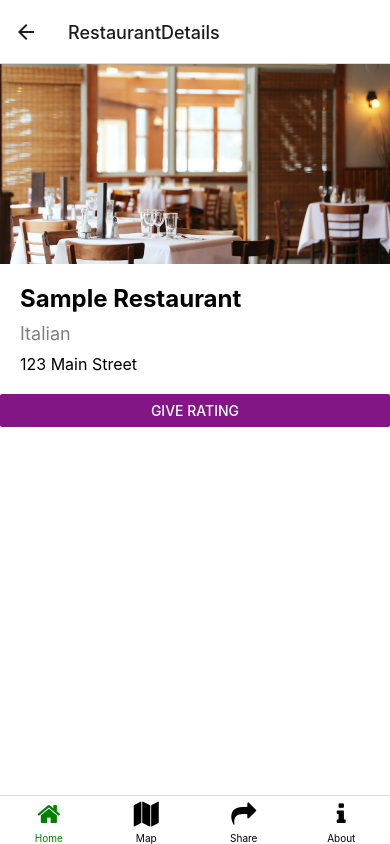
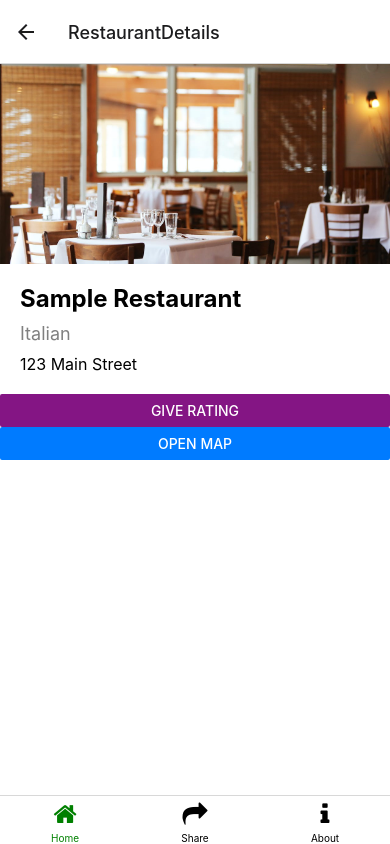
Before and after one commit to e41c/mealMate, a React Native app: screen /RestaurantDetails in a window 390 px wide. Built offline with nearby package versions, Linux system fonts and the light colour scheme.

Commit message:
home screen refactored

```diff
--- a/App.js
+++ b/App.js
@@ -39,13 +39,13 @@ export default function App() {
           name="Home"
           component={HomeStackScreen}
           options={{
-            headerShown: false,
             tabBarIcon: ({ color, size }) => (
               <Icon name="home" size={size} color={color} />
             ),
           }}
+
         />
-        <Tab.Screen
+        {/* <Tab.Screen
           name="Map"
           component={MapScreen}
           options={{
@@ -53,7 +53,7 @@ export default function App() {
               <Icon name="map" size={size} color={color} />
             ),
           }}
-        />
+        /> */}
         <Tab.Screen
           name="Share"
           component={ShareScreen}
--- a/app.json
+++ b/app.json
@@ -9,7 +9,17 @@
     "splash": {
       "image": "./assets/splash.png",
       "resizeMode": "contain",
-      "backgroundColor": "#ffffff"
+      "backgroundColor": "#ffffff",
+      "android": {
+        "permissions": ["INTERNET", "ACCESS_NETWORK_STATE"]
+      },
+      "ios": {
+        "infoPlist": {
+          "NSAppTransportSecurity": {
+            "NSAllowsArbitraryLoads": true
+          }
+        }
+      }
     },
     "assetBundlePatterns": [
       "**/*"
--- a/src/screens/HomeScreen.jsx
+++ b/src/screens/HomeScreen.jsx
@@ -1,14 +1,72 @@
 // HomeScreen.js
-import React from 'react';
-import { View, Text, TouchableOpacity, StyleSheet } from 'react-native';
+import React, {useState, useEffect} from 'react';
+import { View, Text, TouchableOpacity, StyleSheet, TextInput, FlatList } from 'react-native';
 import { SearchBar } from './SearchBar';
 
 const HomeScreen = ({ navigation }) => {
+  const [searchResults, setSearchResults] = useState([]);
+  const [isSearching, setIsSearching] = useState(false);
+
+  const [query, setQuery] = useState('');
+  const [cuisine, setCuisine] = useState('');
+  const [location, setLocation] = useState('');
+
+  const handleSearch = () => {
+    setIsSearching(true);
+
+
+    const results = [
+      { id: 1, name: 'Restaurant 1' },
+      { id: 2, name: 'Restaurant 2' },
+      { id: 3, name: 'Restaurant 3' },
+      { id: 4, name: 'Restaurant 4' },
+      { id: 5, name: 'Restaurant 5' },
+      { id: 6, name: 'Restaurant 6' },
+      { id: 7, name: 'Restaurant 7' },
+      { id: 8, name: 'Restaurant 8' },
+      { id: 9, name: 'Restaurant 9' },
+      { id: 10, name: 'Restaurant 10' },
+      { id: 11, name: 'Restaurant 11' },
+      { id: 12, name: 'Restaurant 12' },
+      { id: 13, name: 'Restaurant 13' },
+      { id: 14, name: 'Restaurant 14' },
+      { id: 15, name: 'Restaurant 15' },
+      { id: 16, name: 'Restaurant 16' },
+      { id: 17, name: 'Restaurant 17' }
+
+    ];
+
+    setSearchResults(results);
+    setIsSearching(false);
+  };
+
+
+  useEffect(() => {
+
+  }, [searchResults]);
+
   return (
-    <View>
-      <SearchBar />
+
     <View style={styles.container}>
-
+      <SearchBar onSearch={handleSearch} setIsSearching={setIsSearching} />
+      {isSearching ? (
+        <Text style={styles.loadingText}>Searching...</Text>
+      ) : (
+        <FlatList
+          data={searchResults}
+          keyExtractor={(item) => item.id.toString()}
+          renderItem={({ item }) => (
+            <TouchableOpacity
+              style={styles.resultItem}
+              onPress={() => navigation.navigate('RestaurantDetails', { restaurant: item })}
+            >
+              <Text>{item.name}</Text>
+            </TouchableOpacity>
+          )}
+          style={styles.resultList}
+        />
+      )}
+      {/* <View style={styles.homeContent}>
         <Text style={styles.screenText}>Home Screen</Text>
         <TouchableOpacity
           style={styles.button}
@@ -16,15 +74,47 @@ const HomeScreen = ({ navigation }) => {
         >
           <Text>Go to Restaurant Details</Text>
         </TouchableOpacity>
+      </View> */}
     </View>
-    </View>
+  );
 
-  );
+
+    // <View>
+    //   <SearchBar />
+    //   <View style={styles.container}>
+
+    //   <Text style={styles.screenText}>Home Screen</Text>
+    //   <TouchableOpacity
+    //     style={styles.button}
+    //     onPress={() => navigation.navigate('RestaurantDetails')}
+    //   >
+    //     <Text>Go to Restaurant Details</Text>
+    //   </TouchableOpacity>
+    // </View>
+    // </View>
+
+
 };
 
 const styles = StyleSheet.create({
   container: {
     flex: 1,
+    alignItems: 'center',
+    justifyContent: 'flex-start',
+  },
+  loadingText: {
+    fontSize: 18,
+    fontWeight: 'bold',
+    marginTop: 10,
+  },
+  resultItem: {
+    padding: 10,
+    borderBottomWidth: 1,
+    borderColor: '#ccc',
+    width: '100%',
+    backgroundColor: 'white',
+  },
+  homeContent: {
     alignItems: 'center',
     justifyContent: 'center',
   },
@@ -38,6 +128,10 @@ const styles = StyleSheet.create({
     padding: 10,
     marginTop: 10,
   },
+  resultList: {
+    flex: 1,
+    width: '100%',
+  },
 });
 
 export default HomeScreen;
--- a/src/screens/RestaurantDetailsScreen.jsx
+++ b/src/screens/RestaurantDetailsScreen.jsx
@@ -1,12 +1,29 @@
 import React from 'react';
-import { View, Text, StyleSheet, Image,Button } from 'react-native';
+import { View, Text, StyleSheet, Image,Button, Linking } from 'react-native';
 
 const RestaurantDetailsScreen = () => {
   const restaurant = {
     name: 'Sample Restaurant',
     cuisine: 'Italian',
     address: '123 Main Street',
-    image: require('./../../assets/food.jpg'), // Replace with your image path
+    image: require('./../../assets/food.jpg'),
+  };
+
+  const openMap = () => {
+    const address = restaurant.address;
+    const url = `https://www.google.com/maps/search/?api=1&query=${encodeURIComponent(address)}`;
+
+    Linking.openURL(url)
+      .then((result) => {
+        if (result) {
+          console.log('Opened map successfully');
+        } else {
+          console.log("Couldn't to open map");
+        }
+      })
+      .catch((error) => {
+        console.error('Error opening map:', error);
+      });
   };
 
   return (
@@ -21,6 +38,11 @@ const RestaurantDetailsScreen = () => {
           title="Give Rating"
           color="#841584"
         />
+         <Button
+        title="Open Map"
+        onPress={openMap}
+        color="#007BFF"
+      />
     </View>
   );
 };
--- a/src/screens/SearchBar.jsx
+++ b/src/screens/SearchBar.jsx
@@ -3,7 +3,7 @@ import React, { useState} from 'react'
 
 import { View, Text, TextInput, StyleSheet, TouchableOpacity } from 'react-native'
 
-export const SearchBar = () => {
+export const SearchBar = ({onSearch}) => {
     const [query, setQuery] = useState('');
     const [cuisine, setCuisine] = useState('');
     const [location, setLocation] = useState('');
@@ -46,9 +46,9 @@ export const SearchBar = () => {
 
 const styles = StyleSheet.create({
     container: {
-      alignSelf: 'stretch', // Stretch to the full width of the parent container
-      paddingTop: 20, // Add padding at the top for spacing
-      paddingHorizontal: 20, // Add horizontal padding for spacing
+      alignSelf: 'stretch',
+      paddingTop: 20,
+      paddingHorizontal: 20,
       backgroundColor: '#fff',
       borderRadius: 5,
       shadowColor: '#000',
```
Lines whose indentation alone changed are shown as unchanged.
